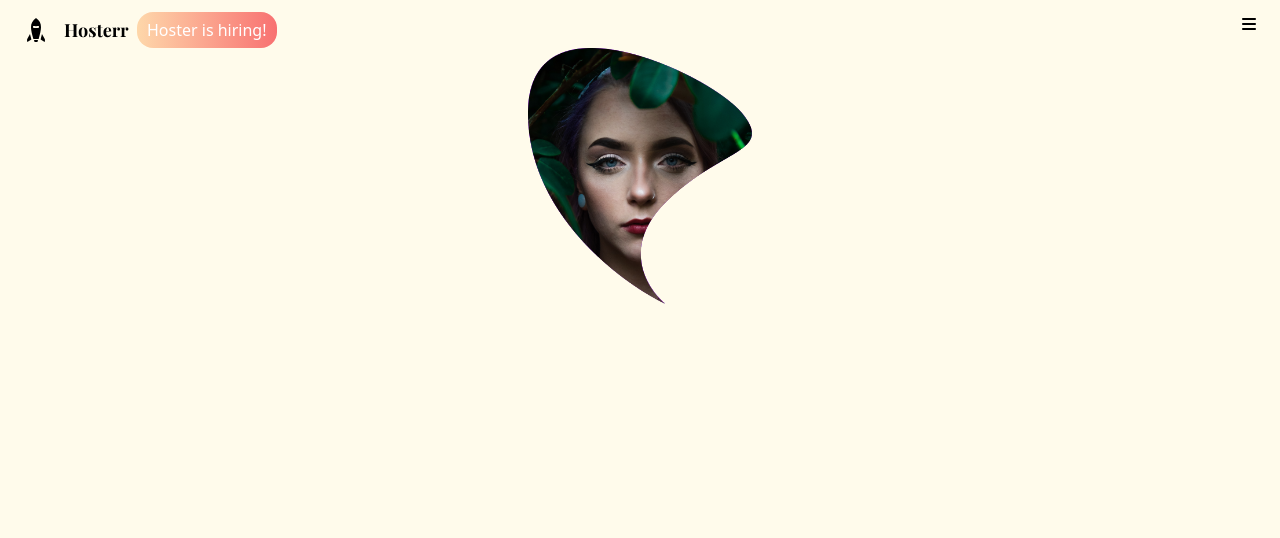
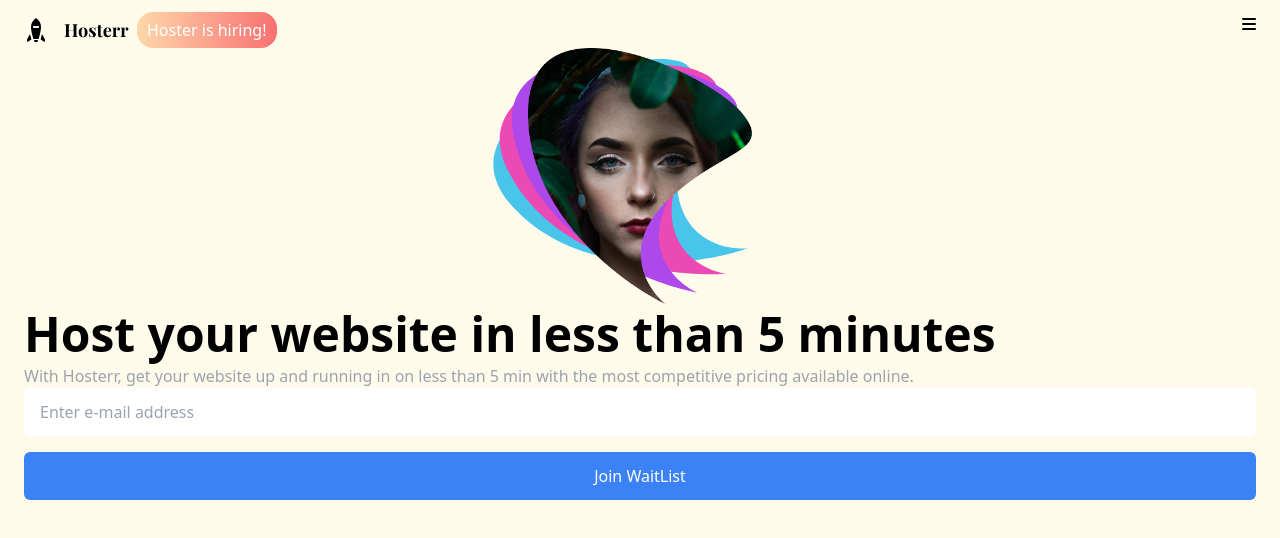
Before and after one commit to Div-30/Waitlist-page, a website: page public/index.html in a window 1280 px wide. Drawn offline with nearby package versions, Linux system fonts and the light colour scheme.

Commit message:
Added new features

```diff
--- a/public/index.html
+++ b/public/index.html
@@ -9,7 +9,7 @@
     <script src="https://cdn.tailwindcss.com"></script>
 </head>
 <body class="bg-amber-50">
-    <div class="min-h-screen px-6 py-3 flex-col gap-16">
+    <div class="min-h-screen px-6 py-3 flex-col gap-20">
         <header class="flex justify-between">
             <div class="flex items-center justify-center gap-2">
                 <img src="Assets/Logo.svg" alt=""/>
@@ -23,15 +23,24 @@
         </header>
         <main>
             <div class="flex items-center justify-center">
-                <img src="Assets/Blue Shape.svg" alt="" class="h-64"/>
-                <img src="Assets/Pink Shape.svg" alt="" class="absolute h-64"/>
-                <img src="Assets/Purple Shape.svg" alt="" class="absolute h-64"/>
+                <img src="Assets/Blue Shape.svg" alt="" class="h-64 -rotate-45"/>
+                <img src="Assets/Pink Shape.svg" alt="" class="absolute h-64 -rotate-[30deg]"/>
+                <img src="Assets/Purple Shape.svg" alt="" class="absolute h-64 -rotate-[15deg]"/>
                 <img src="Assets/Hero Image (Model).png" alt="" class="absolute h-64"/>
 
 
             </div>
 
             <div>
+                <h1 class="text-5xl font-bold leading-tight font-playfair">Host your website in less than 5 minutes</h1>
+                <p class="font-lato text-gray-400">With Hosterr, get your website up and running in on less than 5 min with the most competitive pricing
+                    available online.
+                </p>
+
+                <form action="" class="flex flex-col gap-4">
+                    <input type="email" placeholder="Enter e-mail address" class="rounded-md px-4 py-3 placeholder:text-gray-400">
+                    <button class="bg-blue-500 rounded-md px-4 py-3 font-medium text-white font-lato">Join WaitList</button>
+                </form>
 
             </div>
 
--- a/src/input.css
+++ b/src/input.css
@@ -1,3 +1,6 @@
+@import url('https://fonts.googleapis.com/css2?family=Playfair+Display:wght@400;500;600;700;800;900&display=swap');
+@import url('https://fonts.googleapis.com/css2?family=Lato:wght@100;300;400;700;900&family=Playfair+Display:wght@400;500;600;700;800;900&display=swap');
+
 @tailwind base;
 @tailwind components;
 @tailwind utilities;
--- a/tailwind.config.js
+++ b/tailwind.config.js
@@ -2,7 +2,10 @@
 module.exports = {
   content: ["./public/**/*.{html,js}"],
   theme: {
-    extend: {},
+    extend: {
+      playfair: "'Playfair Display', serif",
+      lato: "'Lato', sans-serif"
+    },
   },
   plugins: [],
 }
```
